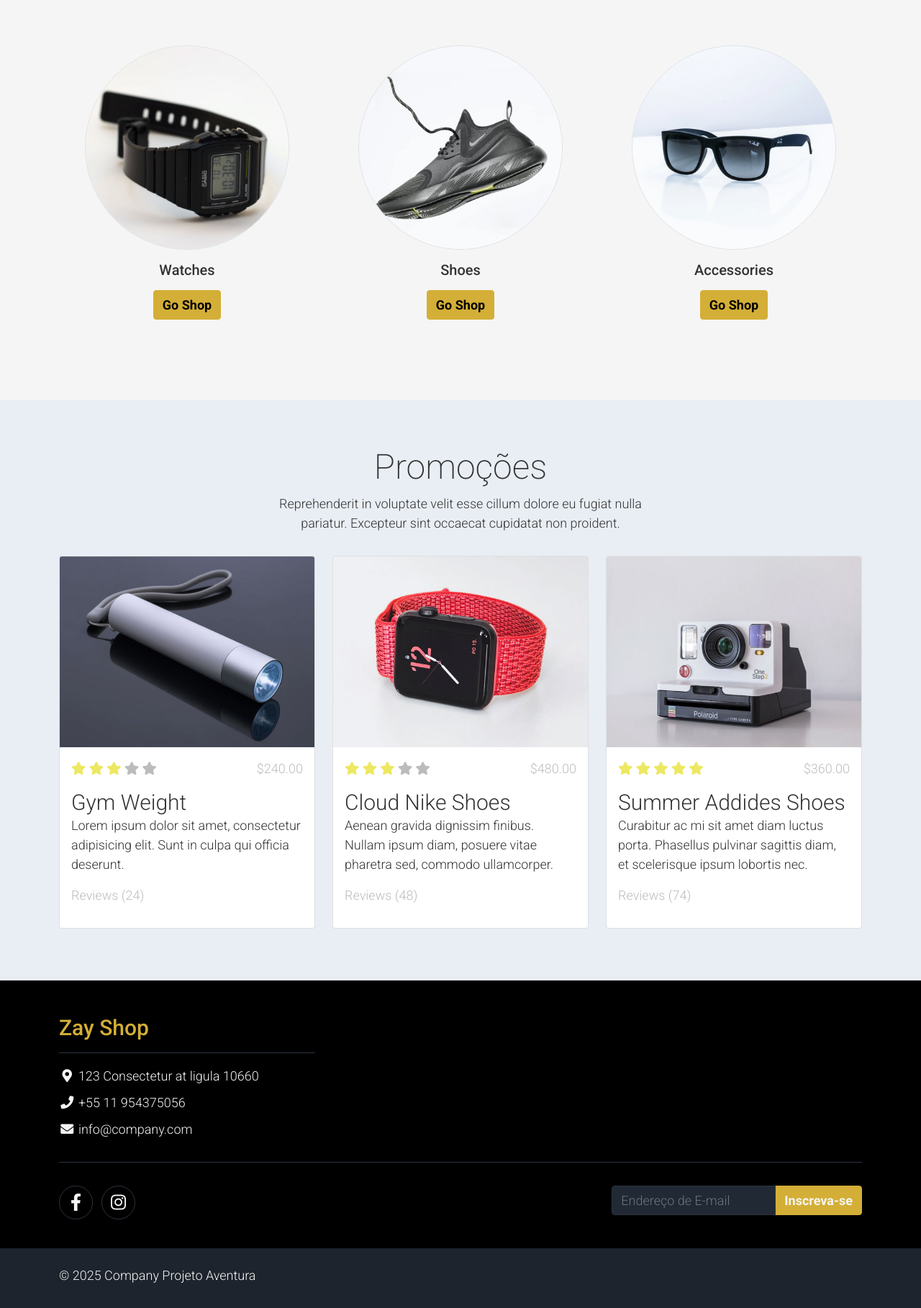
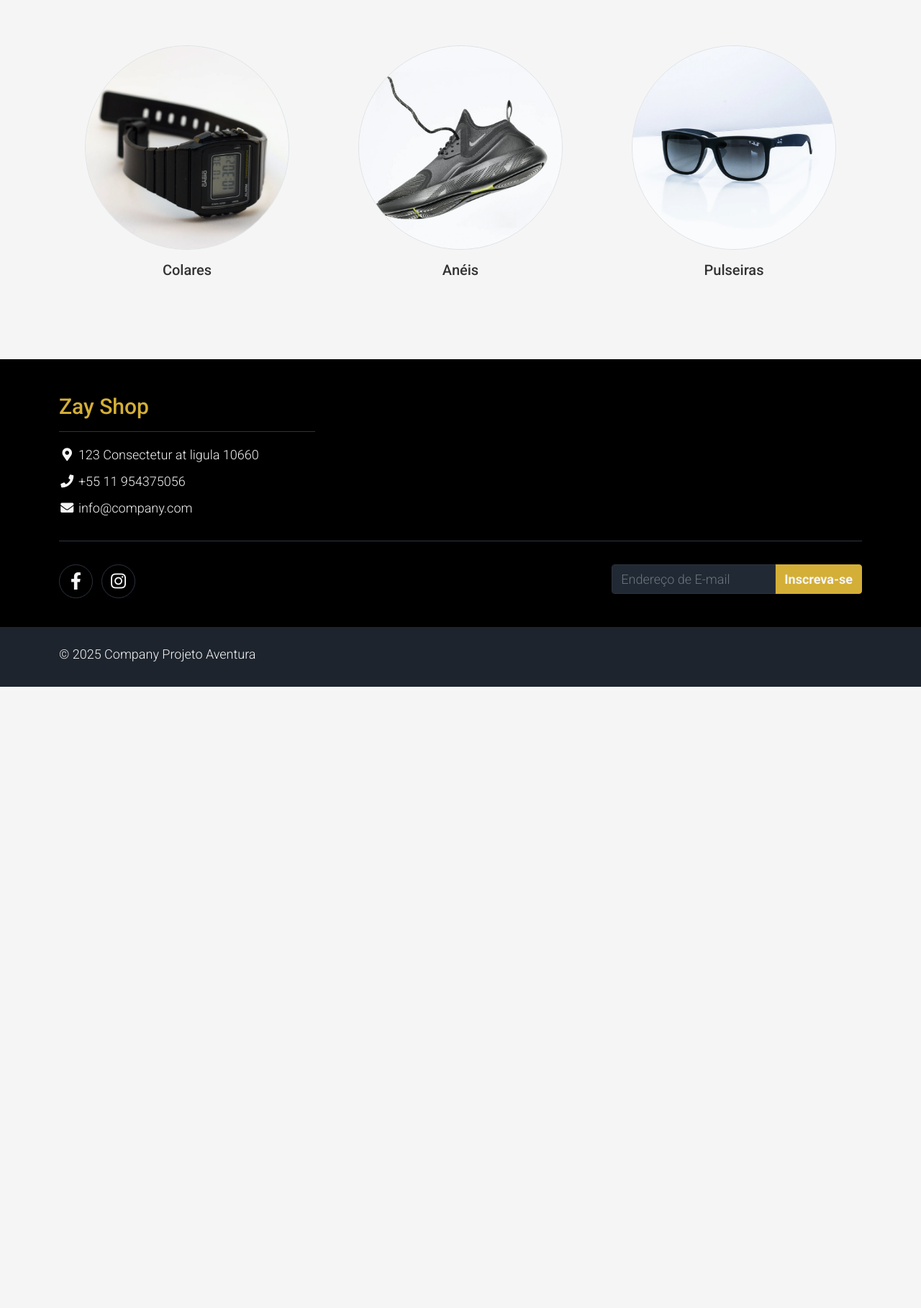
Before and after one commit to gustavobarros-07/Xod-da-Preta-, a Flask app: page / in a window 1280 px wide. Shown: the part 902-2719 px from the top of the page at 72% size. After the commit the page ends 1856 px from the top, so only its background shows below. Run offline with Flask 3, Linux system fonts and the light colour scheme; data that the repository does not hold is empty; some libraries are stand-ins or nearby versions.

Commit message:
Update index.html

```diff
--- a/app/templates/index.html
+++ b/app/templates/index.html
@@ -218,114 +218,19 @@
         <div class="row">
             <div class="col-12 col-md-4 p-5 mt-3">
                 <a href="#"><img src="./assets/img/category_img_01.jpg" class="rounded-circle img-fluid border"></a>
-                <h5 class="text-center mt-3 mb-3">Watches</h5>
-                <p class="text-center"><a class="btn btn-success">Go Shop</a></p>
+                <h5 class="text-center mt-3 mb-3">Colares</h5>
             </div>
             <div class="col-12 col-md-4 p-5 mt-3">
                 <a href="#"><img src="./assets/img/category_img_02.jpg" class="rounded-circle img-fluid border"></a>
-                <h2 class="h5 text-center mt-3 mb-3">Shoes</h2>
-                <p class="text-center"><a class="btn btn-success">Go Shop</a></p>
+                <h2 class="h5 text-center mt-3 mb-3">Anéis</h2>
             </div>
             <div class="col-12 col-md-4 p-5 mt-3">
                 <a href="#"><img src="./assets/img/category_img_03.jpg" class="rounded-circle img-fluid border"></a>
-                <h2 class="h5 text-center mt-3 mb-3">Accessories</h2>
-                <p class="text-center"><a class="btn btn-success">Go Shop</a></p>
+                <h2 class="h5 text-center mt-3 mb-3">Pulseiras</h2>
             </div>
         </div>
     </section>
     <!-- End Categories of The Month -->
-
-
-    <!-- Start Featured Product -->
-    <section class="bg-light">
-        <div class="container py-5">
-            <div class="row text-center py-3">
-                <div class="col-lg-6 m-auto">
-                    <h1 class="h1">Promoções</h1>
-                    <p>
-                        Reprehenderit in voluptate velit esse cillum dolore eu fugiat nulla pariatur.
-                        Excepteur sint occaecat cupidatat non proident.
-                    </p>
-                </div>
-            </div>
-            <div class="row">
-                <div class="col-12 col-md-4 mb-4">
-                    <div class="card h-100">
-                        <a href="shop-single.html">
-                            <img src="./assets/img/feature_prod_01.jpg" class="card-img-top" alt="...">
-                        </a>
-                        <div class="card-body">
-                            <ul class="list-unstyled d-flex justify-content-between">
-                                <li>
-                                    <i class="text-warning fa fa-star"></i>
-                                    <i class="text-warning fa fa-star"></i>
-                                    <i class="text-warning fa fa-star"></i>
-                                    <i class="text-muted fa fa-star"></i>
-                                    <i class="text-muted fa fa-star"></i>
-                                </li>
-                                <li class="text-muted text-right">$240.00</li>
-                            </ul>
-                            <a href="shop-single.html" class="h2 text-decoration-none text-dark">Gym Weight</a>
-                            <p class="card-text">
-                                Lorem ipsum dolor sit amet, consectetur adipisicing elit. Sunt in culpa qui officia deserunt.
-                            </p>
-                            <p class="text-muted">Reviews (24)</p>
-                        </div>
-                    </div>
-                </div>
-                <div class="col-12 col-md-4 mb-4">
-                    <div class="card h-100">
-                        <a href="shop-single.html">
-                            <img src="./assets/img/feature_prod_02.jpg" class="card-img-top" alt="...">
-                        </a>
-                        <div class="card-body">
-                            <ul class="list-unstyled d-flex justify-content-between">
-                                <li>
-                                    <i class="text-warning fa fa-star"></i>
-                                    <i class="text-warning fa fa-star"></i>
-                                    <i class="text-warning fa fa-star"></i>
-                                    <i class="text-muted fa fa-star"></i>
-                                    <i class="text-muted fa fa-star"></i>
-                                </li>
-                                <li class="text-muted text-right">$480.00</li>
-                            </ul>
-                            <a href="shop-single.html" class="h2 text-decoration-none text-dark">Cloud Nike Shoes</a>
-                            <p class="card-text">
-                                Aenean gravida dignissim finibus. Nullam ipsum diam, posuere vitae pharetra sed, commodo ullamcorper.
-                            </p>
-                            <p class="text-muted">Reviews (48)</p>
-                        </div>
-                    </div>
-                </div>
-                <div class="col-12 col-md-4 mb-4">
-                    <div class="card h-100">
-                        <a href="shop-single.html">
-                            <img src="./assets/img/feature_prod_03.jpg" class="card-img-top" alt="...">
-                        </a>
-                        <div class="card-body">
-                            <ul class="list-unstyled d-flex justify-content-between">
-                                <li>
-                                    <i class="text-warning fa fa-star"></i>
-                                    <i class="text-warning fa fa-star"></i>
-                                    <i class="text-warning fa fa-star"></i>
-                                    <i class="text-warning fa fa-star"></i>
-                                    <i class="text-warning fa fa-star"></i>
-                                </li>
-                                <li class="text-muted text-right">$360.00</li>
-                            </ul>
-                            <a href="shop-single.html" class="h2 text-decoration-none text-dark">Summer Addides Shoes</a>
-                            <p class="card-text">
-                                Curabitur ac mi sit amet diam luctus porta. Phasellus pulvinar sagittis diam, et scelerisque ipsum lobortis nec.
-                            </p>
-                            <p class="text-muted">Reviews (74)</p>
-                        </div>
-                    </div>
-                </div>
-            </div>
-        </div>
-    </section>
-    <!-- End Featured Product -->
-
 
     <!-- Start Footer -->
     <footer class="bg-dark" id="tempaltemo_footer">
```
